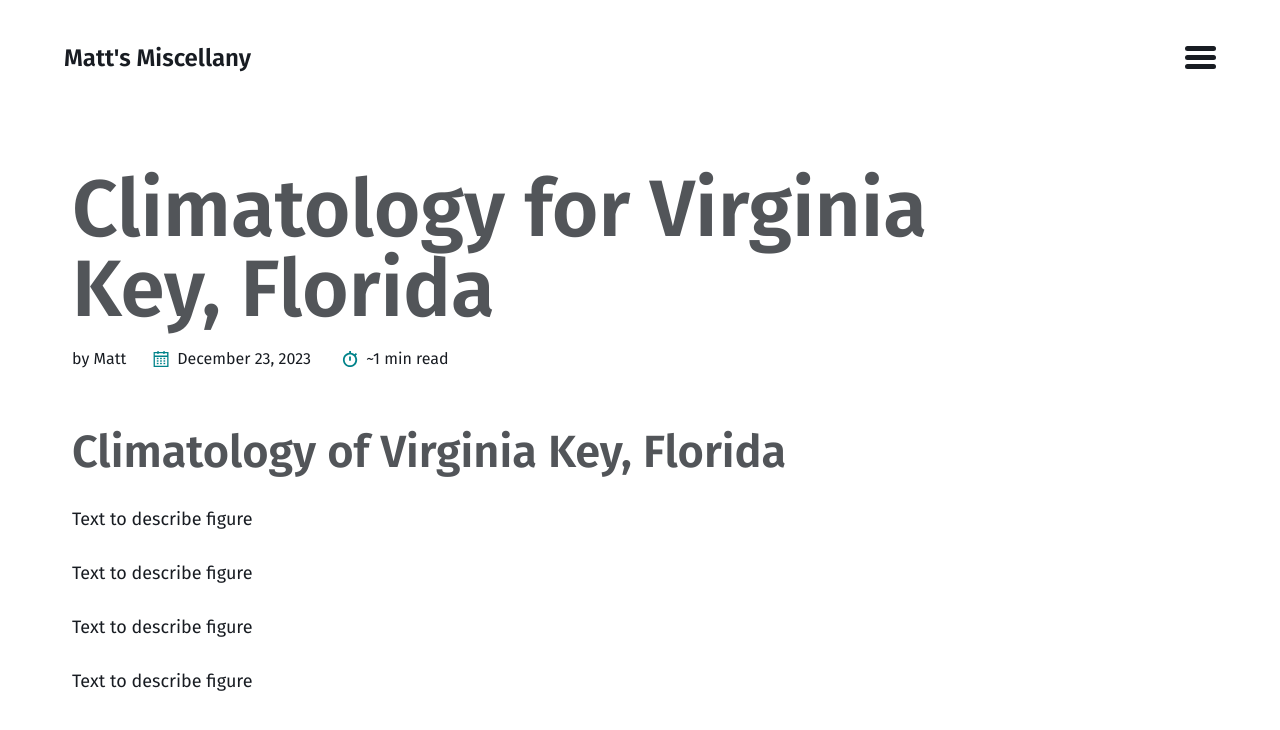
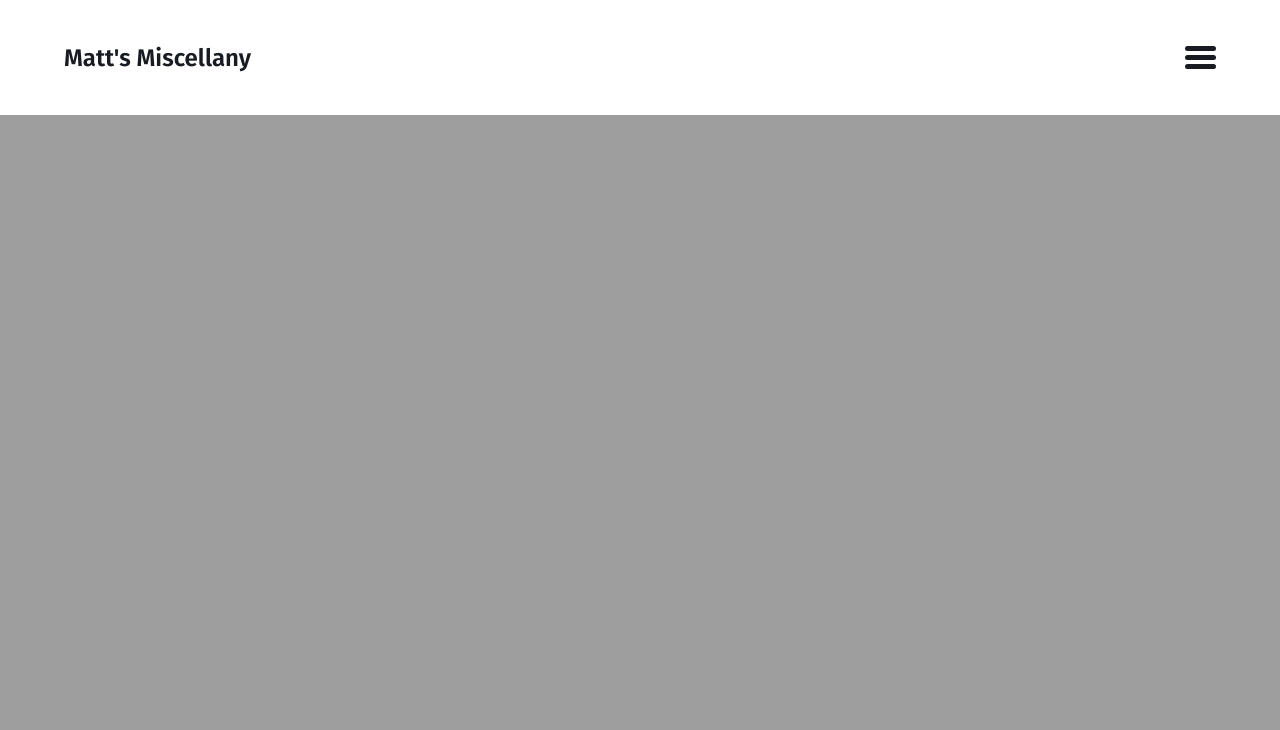
Before and after one commit to mdgrossi/climatology-jekyll, a Jekyll site: the page built from _stations/virginiaKeyFL.md, in a window 1280 px wide and 900 px high. Shown: the top 730 px of the window. Built offline with Jekyll 4.4.1, drawn with Linux system fonts in a browser that asks for light colours; some of the changed lines change nothing that is shown; some of the changed text lies outside the part shown.

Commit message:
Add image and shorten title

```diff
--- a/_stations/virginiaKeyFL.md
+++ b/_stations/virginiaKeyFL.md
@@ -1,8 +1,10 @@
 ---
-title: "Climatology for Virginia Key, Florida"
+title: "Virginia Key, Florida"
+image:
+  - path: "/assets/images/vkfl.JPG"
+  - thumbnail: "/assets/images/vkfl-400x300.JPG"
+  - caption: "University of Miami's R/V Walton Smith docked at the Rosenstiel School of Marine, Atmospheric, and Earth Science on Virginia Key"
 ---
-
-# Climatology of Virginia Key, Florida
 
 Text to describe figure
 
```
